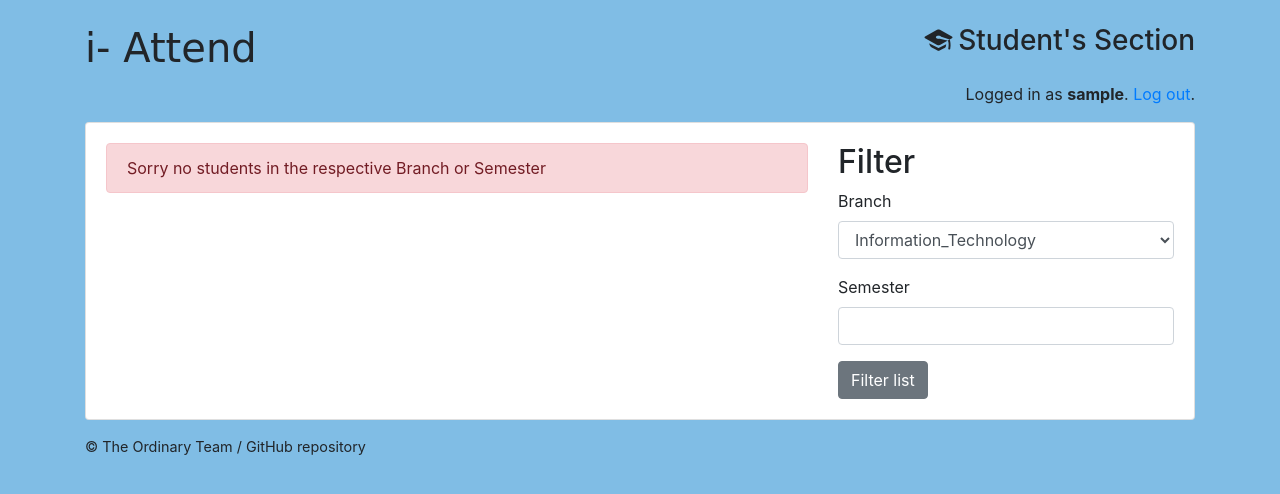
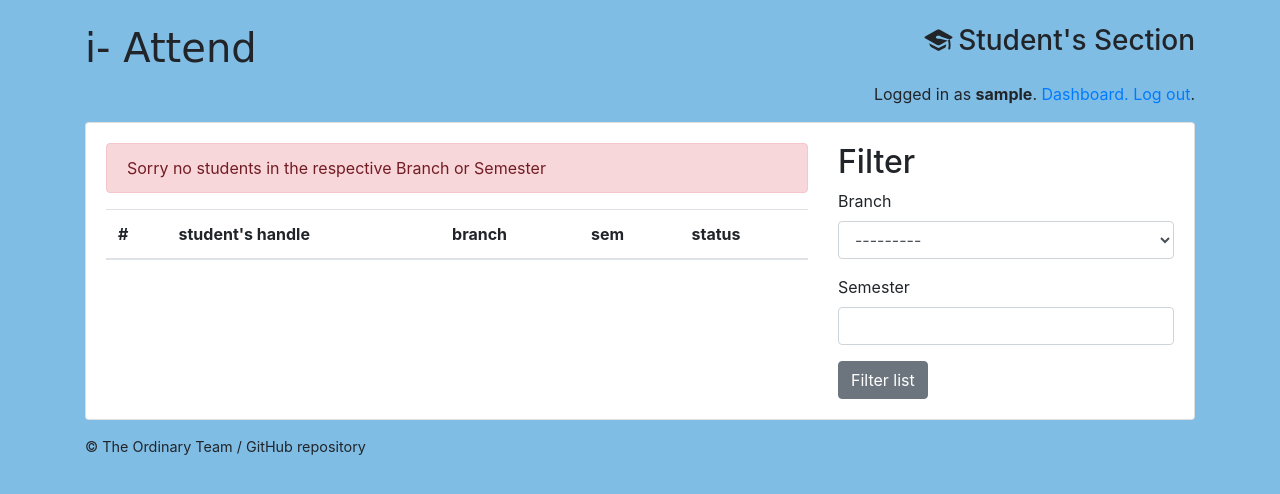
Before and after one commit to harshnsdalai/i_attend, a Django app: page /teachers/students_list in a window 1280 px wide. Shown: the top 494 px of the page. Run offline with Django 3.2, Linux system fonts and the light colour scheme; the visitor is signed in with stand-in values (Sample User, id 1); data that the repository does not hold is empty; some libraries are stand-ins or nearby versions; some web fonts are replaced.

Commit message:
more polishing

```diff
--- a/django_school/classroom/forms.py
+++ b/django_school/classroom/forms.py
@@ -43,7 +43,7 @@
         fields = ('branch', 'semester', 'image')
 
 
-BRANCH_CHOICES = [
+BRANCH_CHOICES = [('', '---------')] + [
         ('Information_Technology', 'Information_Technology'),
         ('Computer_Science_and_Engineering', 'Computer_Science_and_Engineering'),
         ('Electronics_and_Electrical Engineering',
@@ -60,12 +60,6 @@
     branch = forms.ChoiceField(choices=BRANCH_CHOICES)
 
 
-class StudentAttendanceDetails(forms.Form):
-    student = forms.CharField()
-    semester = forms.IntegerField(min_value=1, max_value=12)
-    branch = forms.ChoiceField(choices=BRANCH_CHOICES)
-
-
 class FilterForm(forms.Form):
 
     branch = forms.ChoiceField(choices=BRANCH_CHOICES, required=False)
--- a/django_school/classroom/models.py
+++ b/django_school/classroom/models.py
@@ -2,7 +2,7 @@
 from django.contrib.auth.models import AbstractUser
 from django.db import models
 import datetime
-# from facenet.algo import input_embeddings, recognize_faces_in_cam, TrainImage
+#from facenet.algo import input_embeddings, recognize_faces_in_cam, TrainImage
 from django.db.models.signals import post_save
 from django.dispatch import receiver
 today = datetime.datetime.today()
@@ -30,7 +30,7 @@
 
 BRANCH_CHOICES = [
         ('Information_Technology', 'Information_Technology'),
-        ('Computer_Science_an_ Engineering', 'Computer_Science_and_Engineering'),
+        ('Computer_Science_and_ Engineering', 'Computer_Science_and_Engineering'),
         ('Electronics_and_Electrical_Engineering', 'Electronics_and_Electrical_Engineering'),
         ('Mining', 'Mining'),
     ]
@@ -69,7 +69,6 @@
         return self.student.user.username
 
 
-
 @receiver(post_save, sender=Attendance, dispatch_uid="pass_image")
 def pass_image_to_neural_net(sender, instance, **kwargs):
     image_url = instance.image.url[1::]
--- a/django_school/classroom/templates/classroom/teachers/students_list.html
+++ b/django_school/classroom/templates/classroom/teachers/students_list.html
@@ -5,27 +5,45 @@
 {% block content %}
   <div class="row">
     <div class="col-md-8 col-sm-10 col-12">
-    {% if error != None %}
-        <div class="alert alert-danger">
-            {{error}}
-        </div>
-    {% else %}
-        {% for student in students  %}
-            <a href="{% url 'students:submit_details2' name=student.user.username %}">@{{student.user.username}}</a><br>
-        {% endfor %}
-    {% endif %}
-
+        <table class="table table-hover table-borderless">
+            <thead>
+                <tr>
+                    <th scope="col">#</th>
+                    <th scope="col">student's handle</th>
+                    <th scope="col">branch</th>
+                    <th scope="col">sem</th>
+                    <th scope="col">status</th>
+                </tr>
+            </thead>
+            <tbody>
+            {% for student in students  %}
+                {% if status|get_item:student.user.username == "Not Regular"  %}
+                    <tr class="table-danger">
+                {% else %}
+                    <tr class="table-success">
+                {% endif %}
+                        <th scope="row">{{ forloop.counter}}</th>
+                        <td><a href="{% url 'students:student_details' name=student.user.username %}">
+                            @{{student.user.username}}</a>
+                        </td>
+                        <td>{{ student.branch }}</td>
+                        <td>{{ student.semester }}</td>
+                        <td>{{ status|get_item:student.user.username }}</td>
+                    </tr>
+            {% empty %}
+                <div class="alert alert-danger">
+                    Sorry no students in the respective Branch or Semester
+                </div>
+            {% endfor %}
+            </tbody>
+        </table>
     </div>
     <div class="col-md-4 col-sm-10 col-12">
-
         <h2>Filter</h2>
             <form method="get" novalidate>
-
                 {{ form|crispy }}
                 <button type="submit" class="btn btn-secondary">Filter list</button>
             </form>
-
-
     </div>
   </div>
 {% endblock %}
--- a/django_school/classroom/urls.py
+++ b/django_school/classroom/urls.py
@@ -11,10 +11,8 @@
     path('students/', include(([
         path('submit_details', students.StudentDetailsView.as_view(),
              name='submit_details'),
-        path('student_info', students.student_attendance_detail,
-             name='submit_details'),
-        path('<str:name>', students.student_attendance_detail2,
-             name='submit_details2')
+        path('profile/<str:name>', students.student_attendance_detail,
+             name='student_details')
      ], 'classroom'), namespace='students')),
 
     path('teachers/', include(([
@@ -22,7 +20,7 @@
              TemplateView.as_view(
               template_name='classroom/teachers/dashboard.html'),
              name='dashboard'),
-        path('attendance', teachers.AttendanceView.as_view(),
+        path('take_attendance', teachers.AttendanceView.as_view(),
              name='attendance'),
         path('download_attendance', teachers.download_attendance,
              name='download_csv'),
--- a/django_school/classroom/views/teachers.py
+++ b/django_school/classroom/views/teachers.py
@@ -15,6 +15,7 @@
 from django.utils.encoding import smart_str
 import os
 import csv
+from classroom.views.students import student_statistics
 
 
 class TeacherSignUpView(CreateView):
@@ -80,30 +81,45 @@
 
 
 def students_list(request):
-    students = StudentDetails.objects.all()
-    form = FilterForm()
-    error = None
-    if request.method == "GET":
-        form = FilterForm(request.GET)
-        if ('branch' and 'semester' in request.GET):
+
+    form = FilterForm(request.GET)
+
+    if 'branch' and 'semester' in request.GET:
+        if request.GET['branch'] != '' and request.GET['semester'] != '':
             students = StudentDetails.objects.filter(
                 branch=request.GET['branch'], semester=request.GET['semester'])
-
-        elif 'branch' in request.GET:
+        elif request.GET['branch'] != '':
             students = StudentDetails.objects.filter(
                 branch=request.GET['branch'])
+        elif request.GET['semester']:
+            students = StudentDetails.objects.filter(
+                        semester=request.GET['semester'])
+        else:
+            students = StudentDetails.objects.all()
 
-        elif 'semester' in request.GET:
-            students = StudentDetails.objects.filter(
-                semester=request.GET['semester'])
+    elif len(request.GET) != 0:
+        return render(request, "404.html")
 
-        elif len(request.GET) != 0:
-            return render(request, "404.html")
-
-        if len(students) == 0:
-            error = "Sorry no students in the respective Branch or Semester"
-        else:
-            error = None
+    else:
+        students = StudentDetails.objects.all()
+    status_dict = {}
+    for student in students:
+        status_dict[student.user.username] = is_regular(student.user.username)
+    print(status_dict)
 
     return render(request, 'classroom/teachers/students_list.html',
-                  {'students': students, 'error': error, 'form': form})
+                  {'students': students, 'form': form,
+                   'status': status_dict})
+
+
+def is_regular(student):
+    obj = AttendanceRecord.objects.filter(
+                    student__user__username=student)
+    total_classes = student_statistics(obj)
+    min = 50
+    status = 'Regular'
+    for values in total_classes.values():
+        if values[2] < min:
+            status = 'Not Regular'
+            break
+    return status
--- a/django_school/templates/base.html
+++ b/django_school/templates/base.html
@@ -38,7 +38,7 @@
                     {% endif %}
                   {% endif %}
               {% if user.is_authenticated %}
-                <p class="pt-3">Logged in as <strong>{{ user.username }}</strong>. <a href="{% url 'logout' %}">Log out</a>.</p>
+                <p class="pt-3">Logged in as <strong>{{ user.username }}</strong>. <a href="{% url 'home' %}" >Dashboard. </a> <a href="{% url 'logout' %}">Log out</a>.</p>
               {% else %}
                 <a href="{% url 'login' %}" class="btn btn-light" role="button">Log in</a>
                 <a href="{% url 'signup' %}" class="btn btn-dark" role="button">Sign up</a>
```
Also changed, not shown: django_school/classroom/templates/classroom/students/student_info.html (+10 -4 lines), django_school/classroom/templates/classroom/teachers/dashboard.html (+20 -2 lines), django_school/classroom/views/classroom.py (+7 -0 lines), django_school/classroom/views/students.py (+20 -49 lines), django_school/media/StudentDetails/StudentDetails.csv (+8 -0 lines), django_school/media/embeddings/asta.jpg (added), django_school/media/embeddings/asta_C1lJHWy.jpg (added), django_school/media/embeddings/asta_V2fRjT8.jpg (added), django_school/media/embeddings/badguy.jpg (added), django_school/media/embeddings/noeall.jpg (added), django_school/media/embeddings/noeall_G2tYQsF.jpg (added).
